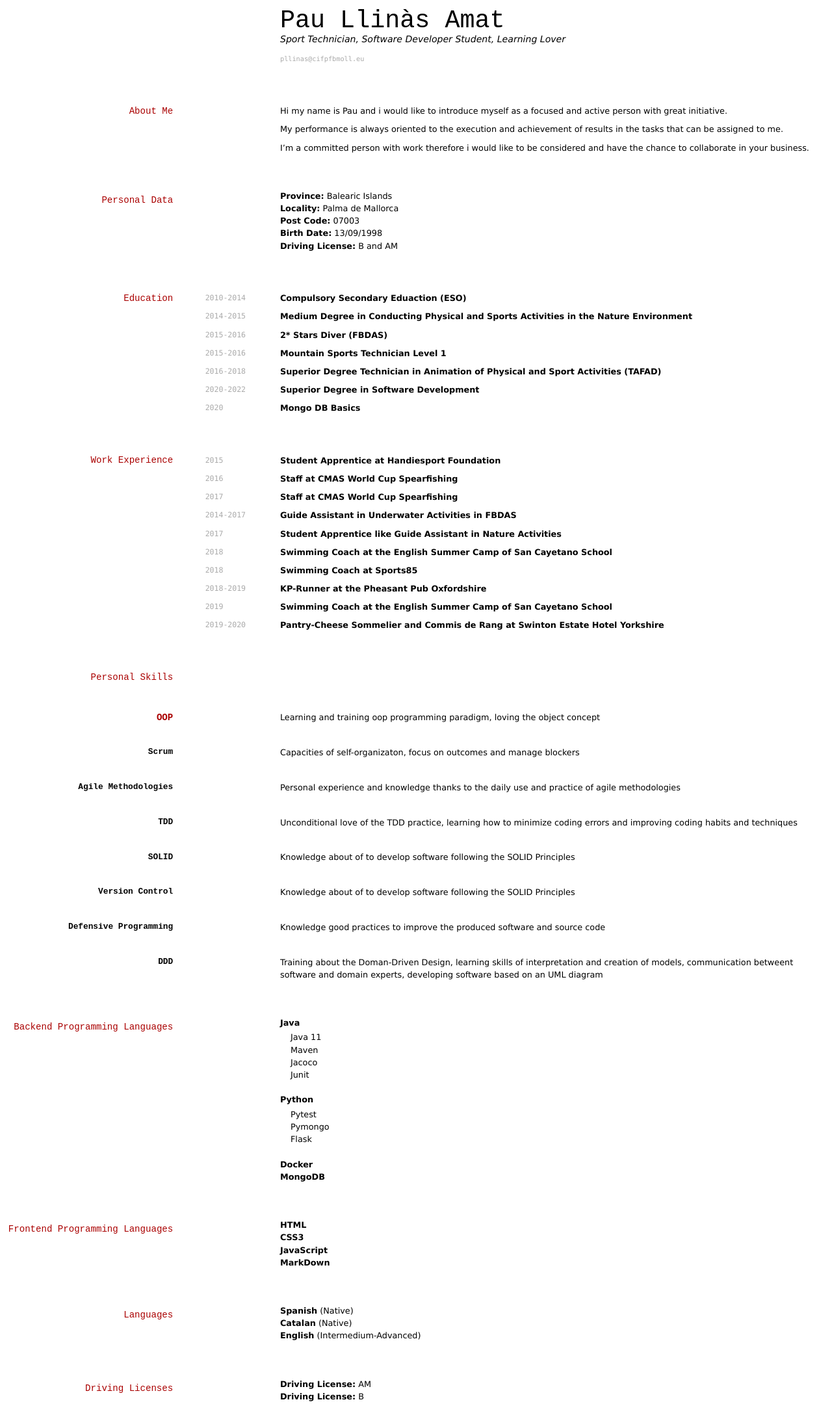
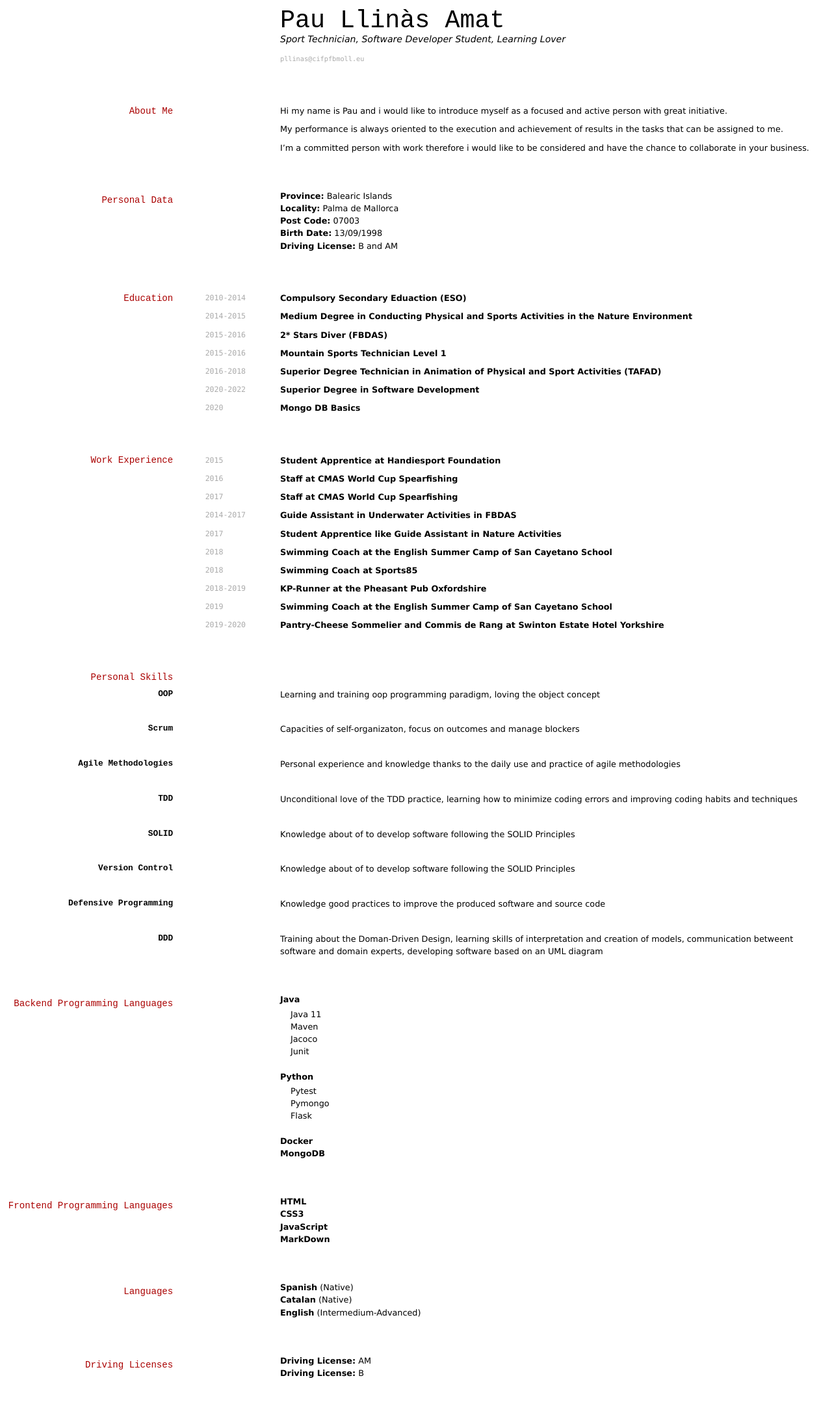
Before and after one commit to pau13-loop/CV, a Jekyll site: the page built from index.md, in a window 1280 px wide. Shown: the whole page at 65% size. Built offline with Jekyll 4.4.1, drawn with Linux system fonts in a browser that asks for light colours; after the commit the page ends 2141 px from its top, so only the background shows below that.

```diff
--- a/index.md
+++ b/index.md
@@ -84,7 +84,7 @@ __Pantry-Cheese Sommelier and Commis de Rang at Swinton Estate Hotel Yorkshire__
 
 ## Personal Skills
 
-## __OOP__
+### __OOP__
 
 > Learning and training oop programming paradigm, loving the object concept
 
```
